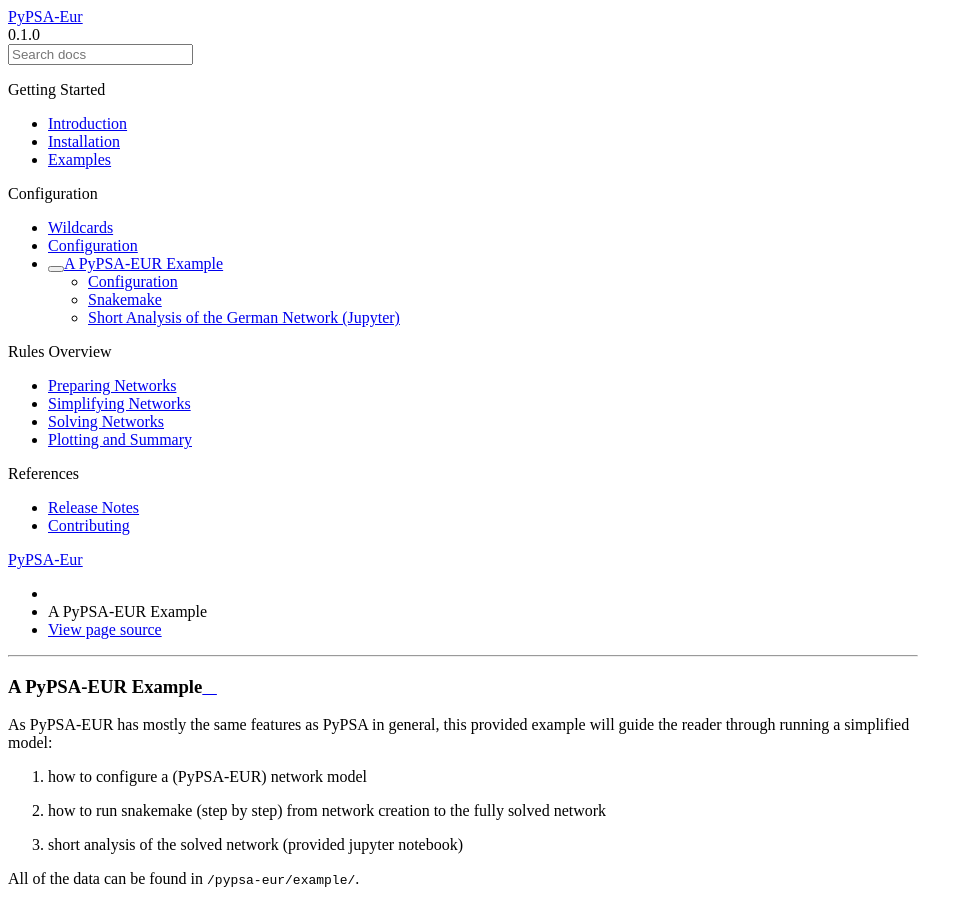
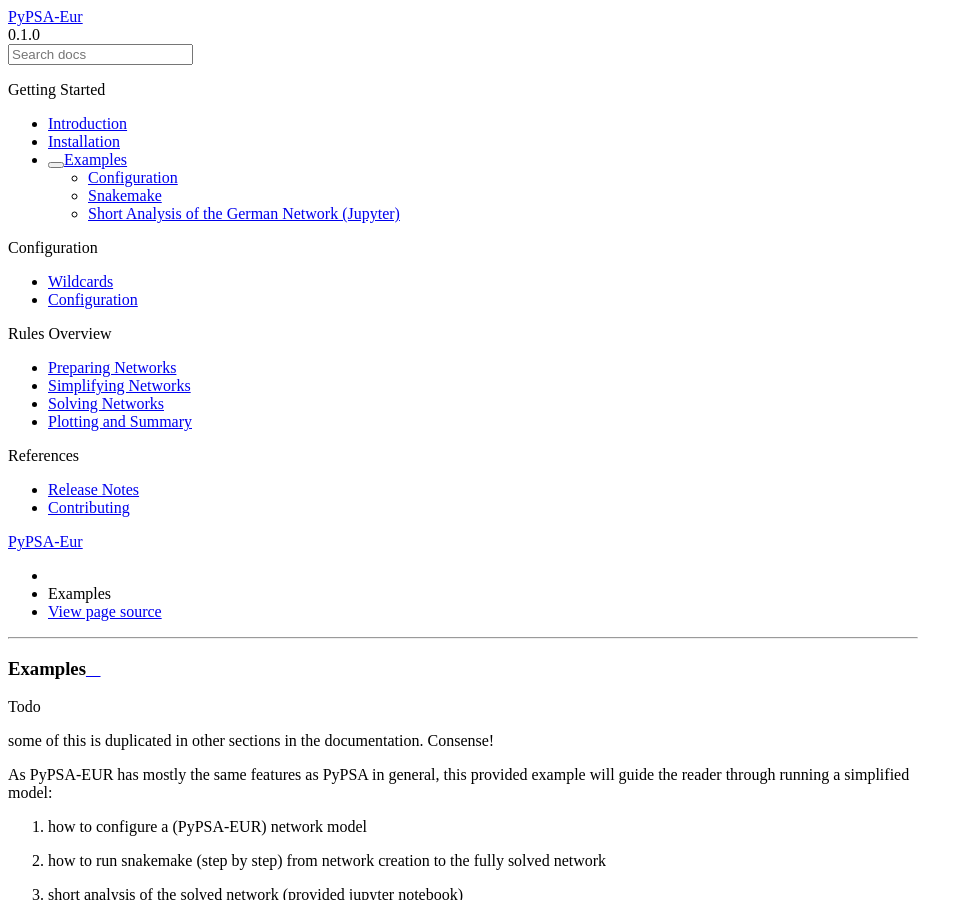
Before and after one commit to PyPSA/PyPSA, a Sphinx documentation site: the page built from doc/example.rst, in a window 1280 px wide and 900 px high. Shown: the whole window, without its empty margins (0-964 px from the left). Built offline with Sphinx 7.4.7 and the Read the Docs theme 2.0.0, drawn with Linux system fonts in a browser that asks for light colours.

Commit message:
move example

```diff
--- a/doc/example.rst
+++ b/doc/example.rst
@@ -1,6 +1,8 @@
 #####################
-A PyPSA-EUR Example
+Examples
 #####################
+
+.. todo:: some of this is duplicated in other sections in the documentation. Consense!
 
 As PyPSA-EUR has mostly the same features as PyPSA in general, this provided example will guide the reader through running a simplified model:
 
--- a/doc/index.rst
+++ b/doc/index.rst
@@ -66,7 +66,6 @@
 
    wildcards
    configuration
-   example
 
 **Rules Overview**
 
```
Also changed, not shown: other parts of doc/index.rst (+2 -2 lines), doc/examples.rst (deleted, +0 -11 lines).
